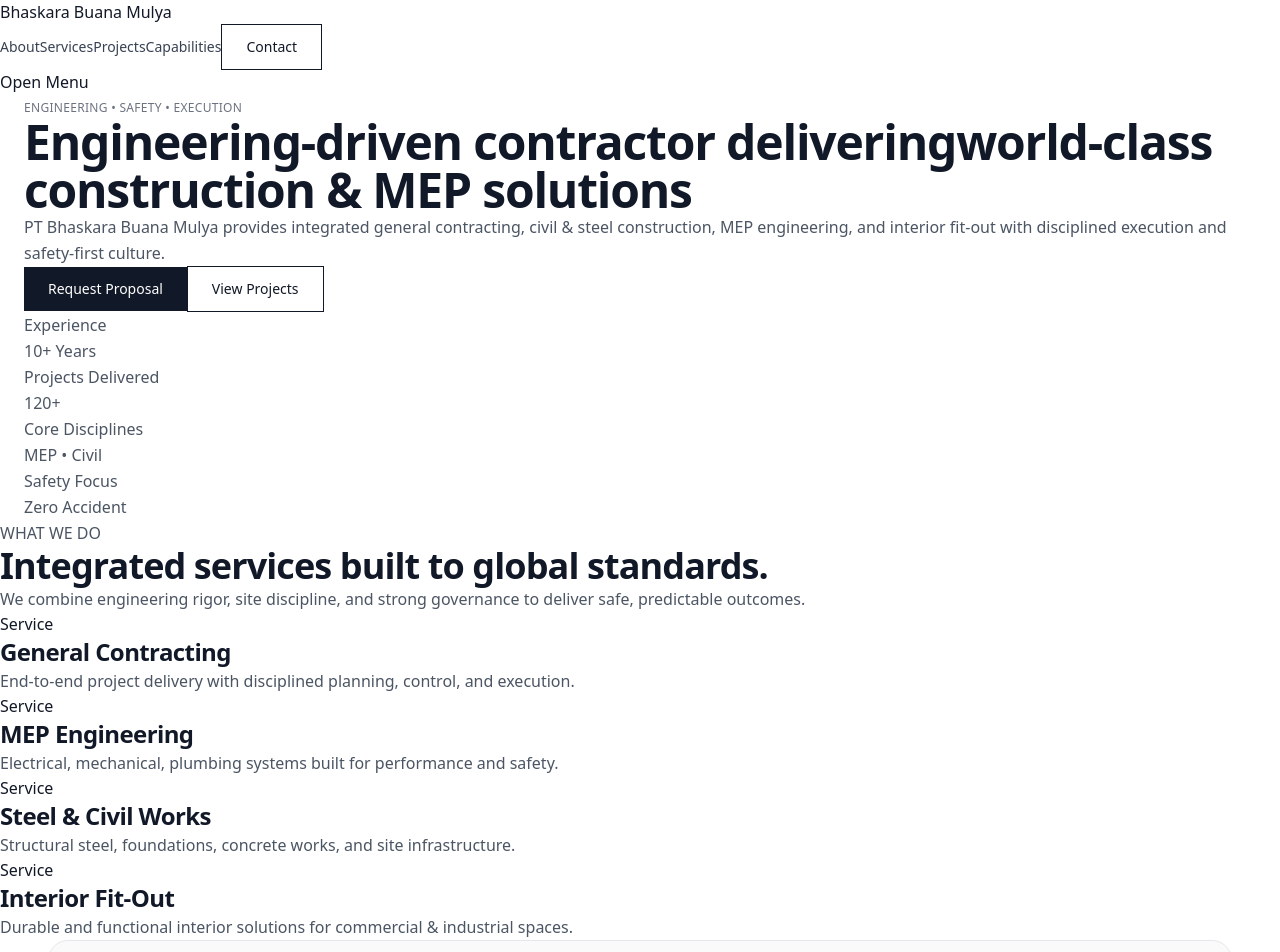
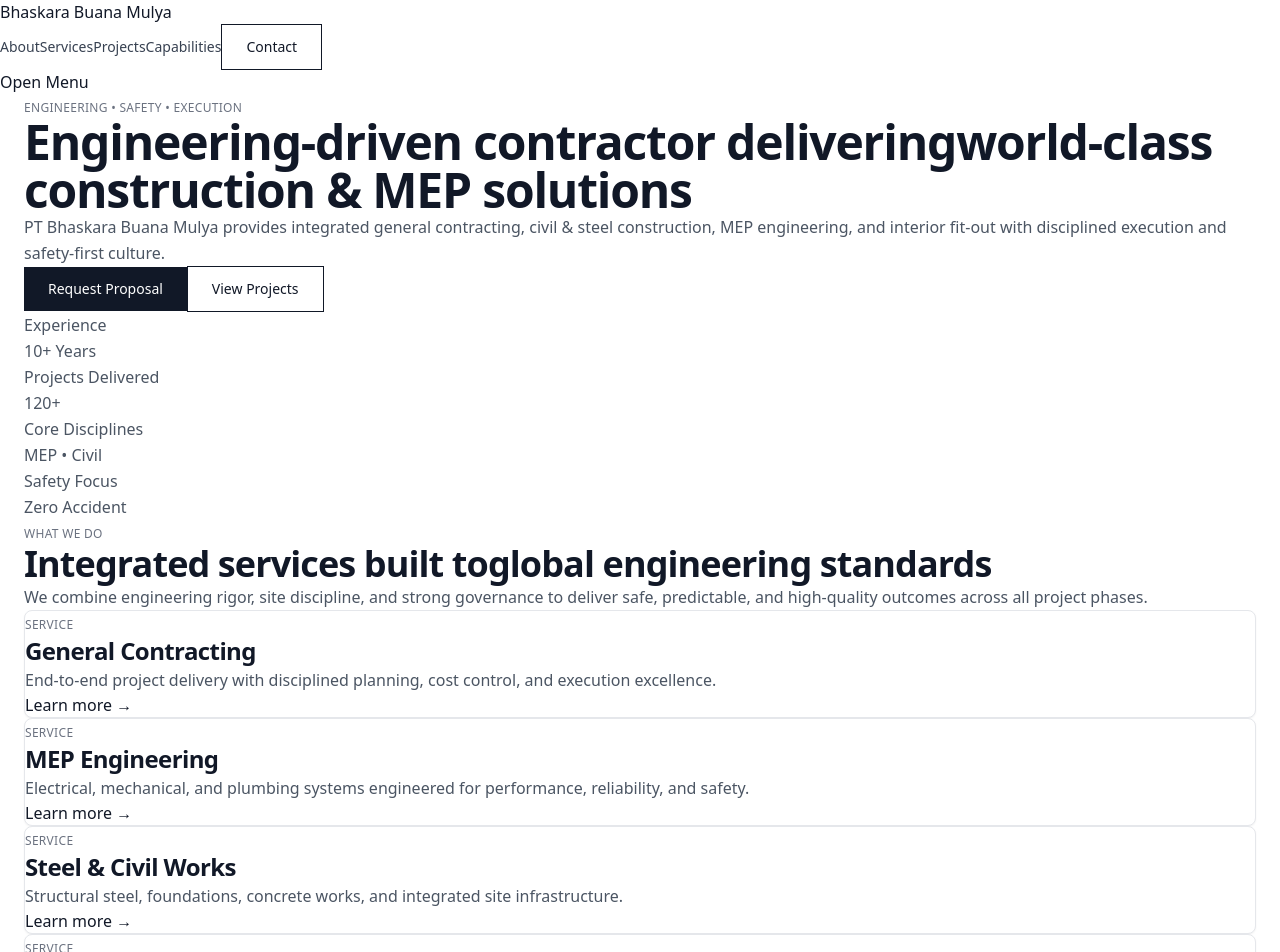
Before and after one commit to herlan-syihabudin/Bhaskara, a Next.js app: page / in a window 1280 px wide. Shown: the top 952 px of the page. Built offline with nearby package versions, Linux system fonts and the light colour scheme.

Commit message:
Update WhatWeDo.tsx

```diff
--- a/components/home/WhatWeDo.tsx
+++ b/components/home/WhatWeDo.tsx
@@ -1,50 +1,64 @@
 const items = [
   {
     title: "General Contracting",
-    desc: "End-to-end project delivery with disciplined planning, control, and execution.",
+    desc: "End-to-end project delivery with disciplined planning, cost control, and execution excellence.",
   },
   {
     title: "MEP Engineering",
-    desc: "Electrical, mechanical, plumbing systems built for performance and safety.",
+    desc: "Electrical, mechanical, and plumbing systems engineered for performance, reliability, and safety.",
   },
   {
     title: "Steel & Civil Works",
-    desc: "Structural steel, foundations, concrete works, and site infrastructure.",
+    desc: "Structural steel, foundations, concrete works, and integrated site infrastructure.",
   },
   {
     title: "Interior Fit-Out",
-    desc: "Durable and functional interior solutions for commercial & industrial spaces.",
+    desc: "Durable, functional, and efficient interior solutions for commercial and industrial spaces.",
   },
 ];
 
 export default function WhatWeDo() {
   return (
     <section className="bg-white">
-      <div className="max-w-7xl mx-auto px-6 py-20">
+      <div className="container-bbm py-24">
+        {/* SECTION HEADER */}
         <div className="max-w-2xl">
-          <p className="text-xs tracking-[0.25em] text-gray-500">
-            WHAT WE DO
-          </p>
-          <h2 className="mt-3 text-3xl">
-            Integrated services built to global standards.
+          <span className="badge">WHAT WE DO</span>
+
+          <h2 className="mt-4">
+            Integrated services built to
+            <span className="block text-gray-900">
+              global engineering standards
+            </span>
           </h2>
-          <p className="mt-4 text-gray-600">
+
+          <p className="mt-5">
             We combine engineering rigor, site discipline, and strong governance
-            to deliver safe, predictable outcomes.
+            to deliver safe, predictable, and high-quality outcomes across all
+            project phases.
           </p>
         </div>
 
-        <div className="mt-12 grid gap-6 sm:grid-cols-2 lg:grid-cols-4">
+        {/* SERVICES GRID */}
+        <div className="mt-16 grid gap-8 sm:grid-cols-2 lg:grid-cols-4">
           {items.map((x) => (
             <div
               key={x.title}
-              className="border border-gray-200 rounded-2xl p-6 bg-white"
+              className="card p-8 group hover:border-gray-300"
             >
-              <div className="text-sm text-gray-500">Service</div>
-              <h3 className="mt-2 text-lg">{x.title}</h3>
-              <p className="mt-3 text-gray-600 text-sm leading-relaxed">
+              <span className="badge">Service</span>
+
+              <h3 className="mt-4 text-lg text-gray-900">
+                {x.title}
+              </h3>
+
+              <p className="mt-4 text-sm leading-relaxed">
                 {x.desc}
               </p>
+
+              <div className="mt-6 text-sm font-medium text-gray-900 opacity-0 group-hover:opacity-100 transition">
+                Learn more →
+              </div>
             </div>
           ))}
         </div>
```
